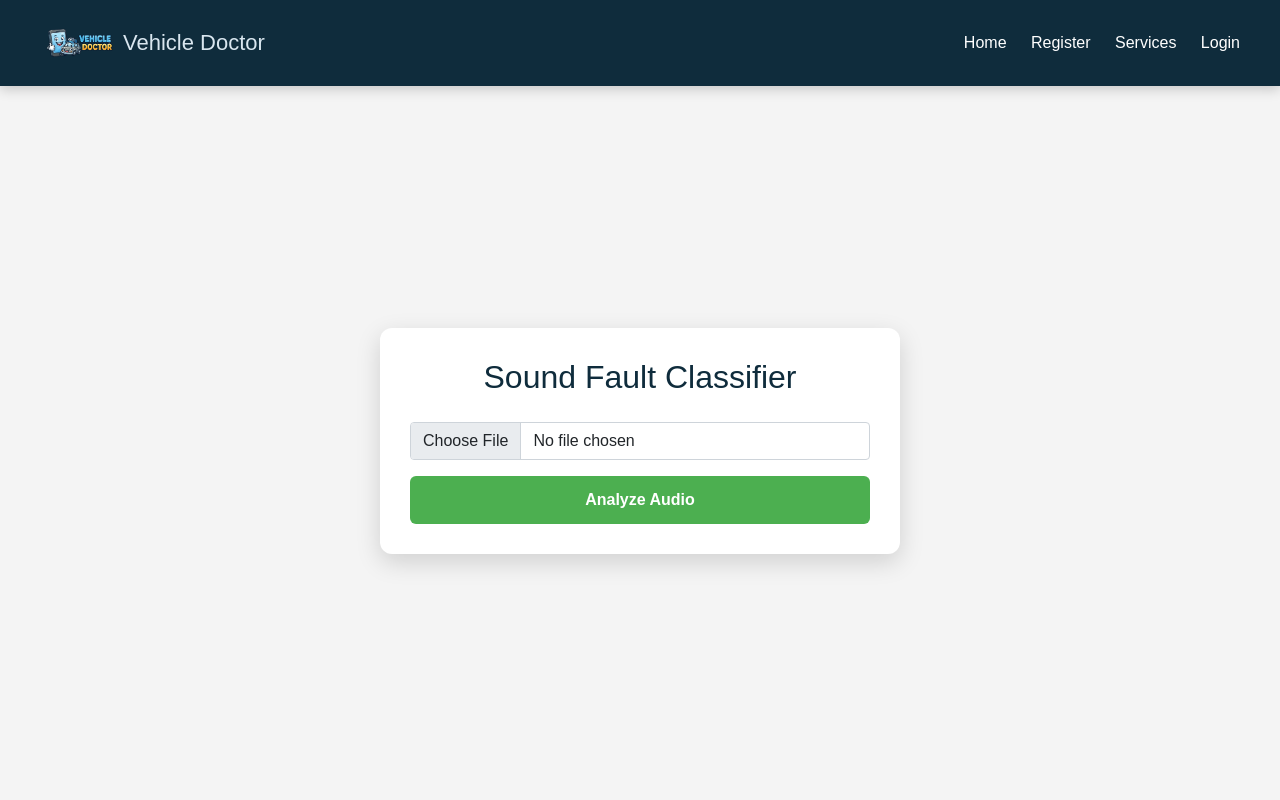
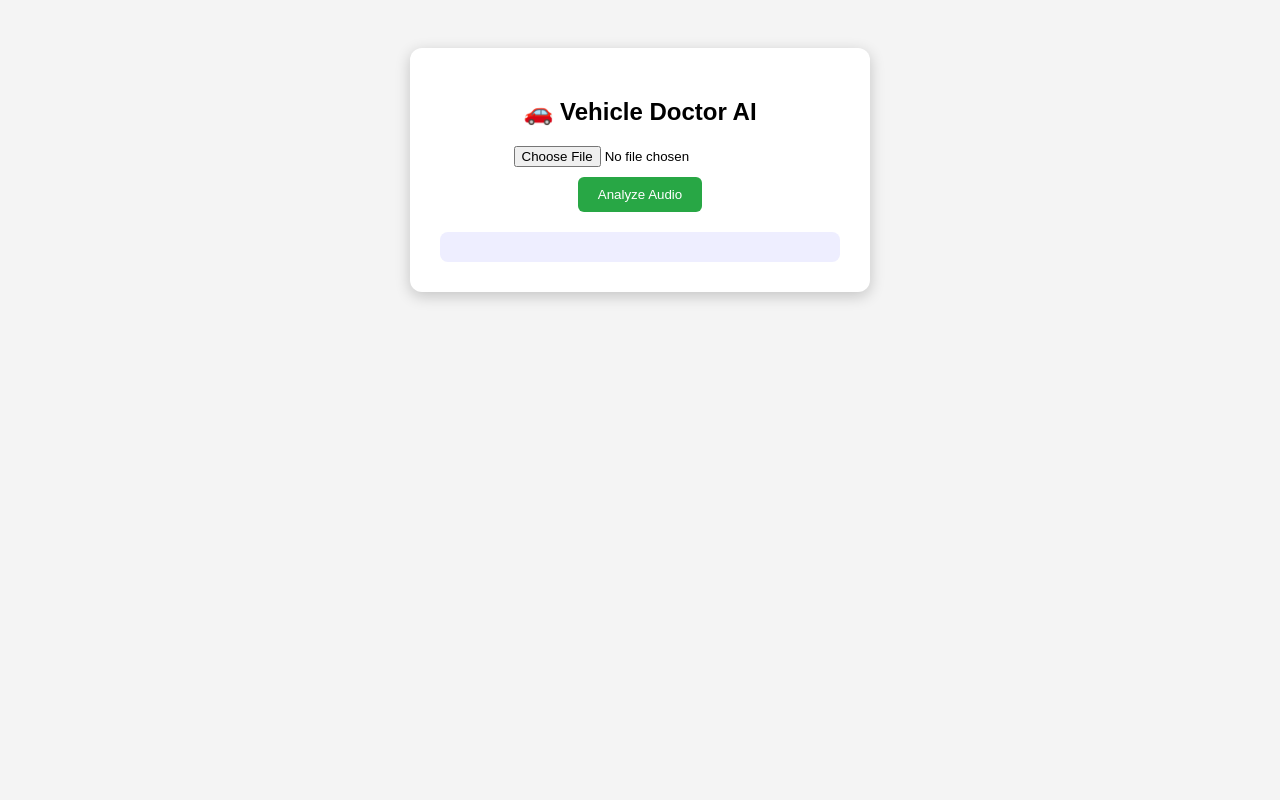
Before and after one commit to manojseenivasagan-ctrl/vehicle, a Flask app: template sound-classifier-main/image-classifier-main/templates/index.html in a window 1280 px wide. Run offline with Flask 2, Linux system fonts and the light colour scheme; the template is opened without the code that fills it, so the values that code supplies are empty; parts of the project's set-up code (start-up, migrations or seed data) failed here and were passed over.

```diff
--- a/sound-classifier-main/image-classifier-main/templates/index.html
+++ b/sound-classifier-main/image-classifier-main/templates/index.html
@@ -1,202 +1,97 @@
 <!DOCTYPE html>
-<html lang="en">
+<html>
 <head>
-    <meta charset="UTF-8">
-    <title>Sound Classifier</title>
-
-    <!-- Bootstrap CSS -->
-    <link href="https://cdn.jsdelivr.net/npm/bootstrap@5.0.0-beta2/dist/css/bootstrap.min.css"
-          rel="stylesheet">
+    <title>Vehicle Doctor AI</title>
 
     <style>
         body {
-            margin: 0;
-            font-family: Arial, sans-serif;
-            background-color: #f4f4f4;
+            font-family: Arial;
+            text-align: center;
+            background: #f4f4f4;
+            padding: 40px;
         }
 
-        /* Header */
-        header {
-            background: #0f2c3c;
-            color: #d9e6ef;
-            padding: 18px 40px;
-            display: flex;
-            justify-content: space-between;
-            align-items: center;
-            box-shadow: 0 3px 12px rgba(0,0,0,0.2);
-            position: sticky;
-            top: 0;
-            z-index: 100;
+        .box {
+            background: white;
+            padding: 30px;
+            border-radius: 12px;
+            width: 400px;
+            margin: auto;
+            box-shadow: 0 4px 15px rgba(0,0,0,0.2);
         }
 
-        header h1 {
-            margin: 0;
-            font-size: 22px;
+        button {
+            background: #28a745;
+            color: white;
+            padding: 10px 20px;
+            border: none;
+            margin-top: 10px;
+            cursor: pointer;
+            border-radius: 6px;
         }
 
-        nav a {
-            color: white;
-            text-decoration: none;
-            margin-left: 20px;
-            font-weight: 500;
+        button:hover {
+            background: #1e7e34;
         }
 
-        nav a:hover {
-            color: #1abc9c;
-        }
-
-        /* Main Section */
-        .main-container {
-            min-height: calc(100vh - 90px);
-            display: flex;
-            justify-content: center;
-            align-items: center;
-            padding: 30px;
-        }
-
-        .card-custom {
-            width: 100%;
-            max-width: 520px;
-            background: #fff;
-            border-radius: 12px;
-            padding: 30px;
-            box-shadow: 0 8px 25px rgba(0,0,0,0.15);
-        }
-
-        .card-custom h2 {
-            text-align: center;
-            margin-bottom: 25px;
-            color: #0f2c3c;
-        }
-
-        .btn-analyze {
-            width: 100%;
-            background: #4CAF50;
-            color: #fff;
-            font-weight: bold;
-            padding: 12px;
-            border-radius: 6px;
-            border: none;
-        }
-
-        .btn-analyze:hover {
-            background: #104212;
-        }
-
-        /* Result */
-        .result {
-            margin-top: 25px;
-            padding: 20px;
-            border-radius: 10px;
-            background: #eef7ee;
-            border-left: 5px solid #4CAF50;
-        }
-
-        .fault {
-            font-size: 18px;
-            font-weight: bold;
-            color: #b30000;
-        }
-
-        .confidence {
-            font-size: 16px;
-            margin-top: 5px;
-            color: #333;
-        }
-
-        .info {
-            margin-top: 15px;
-        }
-
-        .label {
-            font-weight: bold;
-            color: #0f2c3c;
-        }
-
-        @media (max-width: 768px) {
-            header {
-                flex-direction: column;
-                align-items: flex-start;
-            }
-
-            nav {
-                margin-top: 10px;
-            }
-
-            nav a {
-                margin-left: 0;
-                margin-right: 15px;
-            }
+        #result {
+            margin-top: 20px;
+            text-align: left;
+            background: #eef;
+            padding: 15px;
+            border-radius: 8px;
         }
     </style>
 </head>
 
 <body>
 
-<header>
-    <div class="d-flex align-items-center gap-2">
-        <img src="static/logo_2.png" alt="Vehicle Doctor Logo" style="height:50px;">
-        <h1>Vehicle Doctor</h1>
-    </div>
+<div class="box">
 
-    <nav>
-        <a href="http://127.0.0.1:5500/Booking-Project/src/main/in.html">Home</a>
-        <a href="http://127.0.0.1:5500/Booking-Project/src/main/reg.html">Register</a>
-        <a href="http://127.0.0.1:5500/Booking-Project/src/main/serviceindex.html">Services</a>
-        <a href="http://127.0.0.1:5500/Booking-Project/src/main/log.html">Login</a>
-    </nav>
-</header>
+    <h2>🚗 Vehicle Doctor AI</h2>
 
-<div class="main-container">
-    <div class="card-custom">
+    <input type="file" id="audiofile">
 
-        <h2>Sound Fault Classifier</h2>
+    <br>
 
-        <form method="POST" enctype="multipart/form-data">
-            <div class="mb-3">
-                <input type="file"
-                       class="form-control"
-                       name="audiofile"
-                       accept=".wav,.mp3"
-                       required>
-            </div>
+    <button onclick="predict()">Analyze Audio</button>
 
-            <button type="submit" class="btn-analyze">
-                Analyze Audio
-            </button>
-        </form>
+    <div id="result"></div>
 
-        {% if prediction %}
-        <div class="result">
-            <div class="fault">
-                Detected Fault: {{ prediction }}
-            </div>
+</div>
 
-            <div class="confidence">
-                Confidence: {{ confidence | round(2) }}%
-            </div>
+<script>
+async function predict() {
 
-            <div class="info">
-                <p><span class="label">Cause:</span> {{ cause }}</p>
+    let file = document.getElementById("audiofile").files[0];
 
-                <p><span class="label">AI Repair Recommendation:</span></p>
+    if (!file) {
+        alert("Upload audio first");
+        return;
+    }
 
-                <pre style="
-                    background:#f8f9fa;
-                    padding:15px;
-                    border-radius:8px;
-                    white-space:pre-wrap;
-                    font-size:14px;
-                ">
-                {{ rag_result }}
-                </pre>
-            </div>
+    let formData = new FormData();
+    formData.append("file", file);
 
-    </div>
-     <!-- NEXT PAGE BUTTON -->
-        <a href="http://127.0.0.1:5500/Booking-Project/src/main/cus_index.html" class="btn btn-secondary w-100 mt-3">Proceed to Book Mechanic Page</a>
-        {% endif %}
-</div>
+    let response = await fetch(
+        "https://YOUR-RENDER-URL.onrender.com/predict-audio",
+        {
+            method: "POST",
+            body: formData
+        }
+    );
+
+    let data = await response.json();
+
+    document.getElementById("result").innerHTML = `
+        <h3>Prediction: ${data.prediction}</h3>
+        <p><b>Confidence:</b> ${data.confidence.toFixed(2)}%</p>
+        <p><b>Cause:</b> ${data.cause}</p>
+        <p><b>Severity:</b> ${data.severity}</p>
+        <pre>${data.rag_result}</pre>
+    `;
+}
+</script>
 
 </body>
 </html>
```
